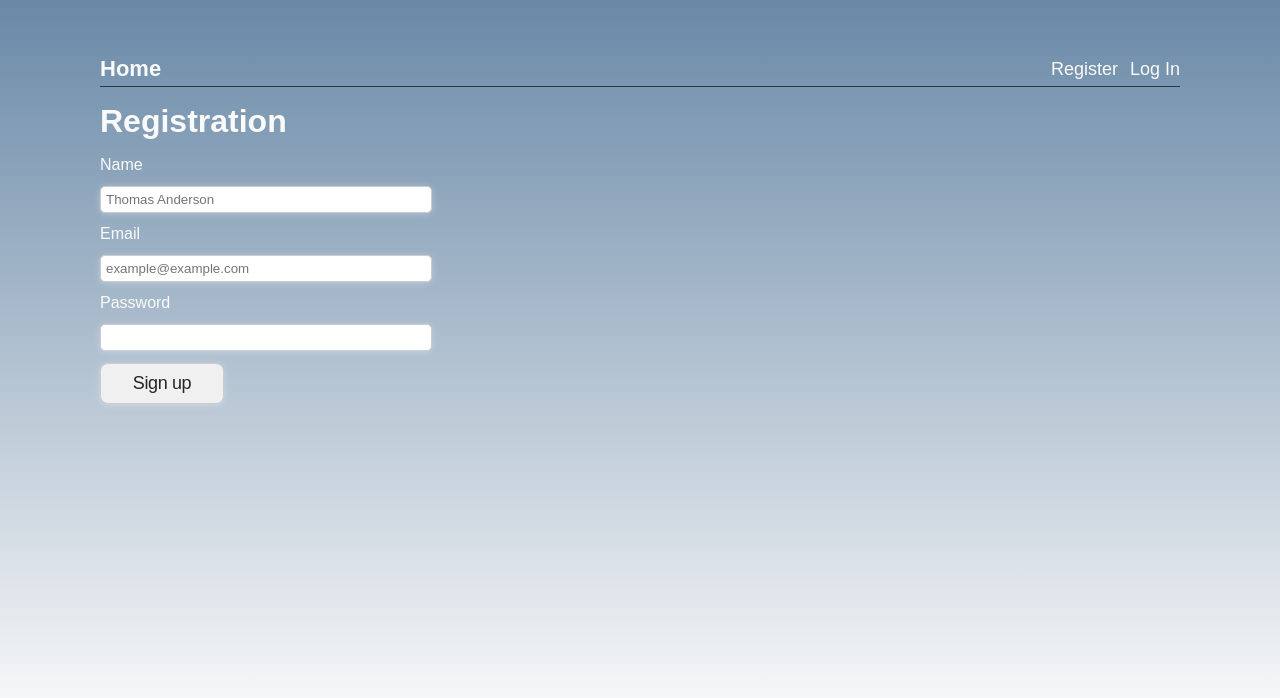
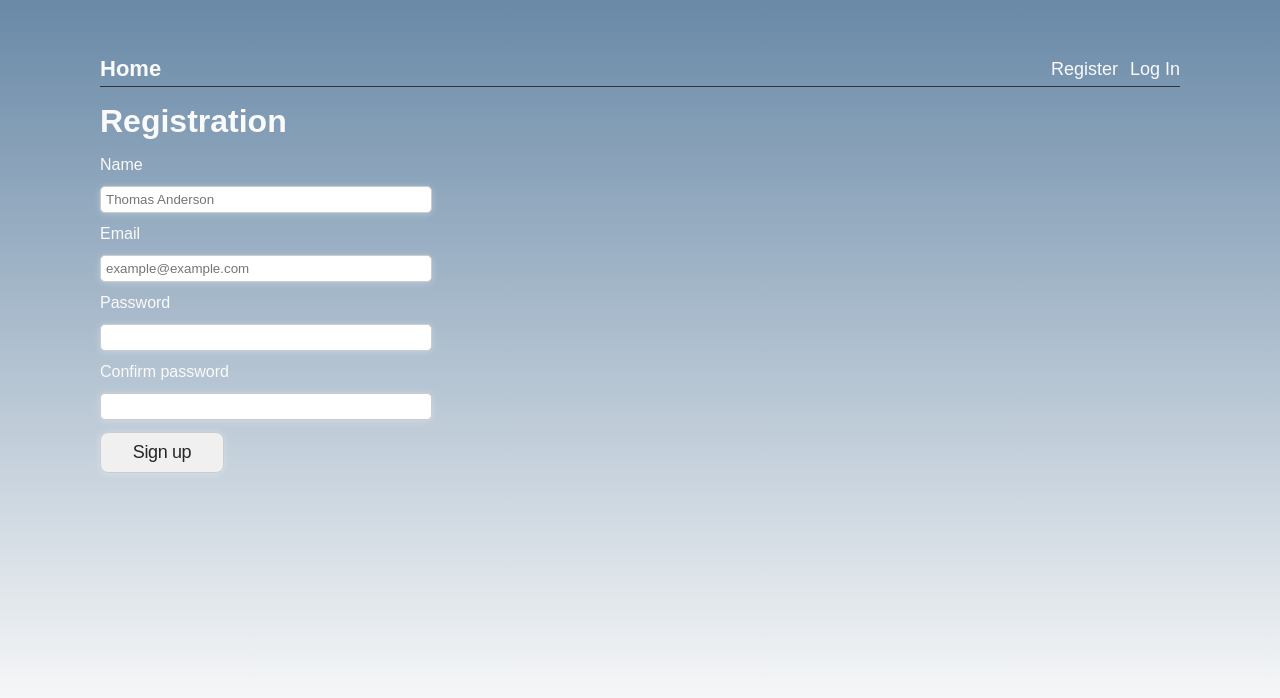
Before and after one commit to grizeus/goit-react-hw-08, a React (Vite) app: page /registration in a window 1280 px wide. Shown: the top 698 px of the page. Built offline with nearby package versions, Linux system fonts and the light colour scheme.

Commit message:
[Fix]Registration page (#17)

```diff
--- a/src/components/CustomForm/CustomForm.jsx
+++ b/src/components/CustomForm/CustomForm.jsx
@@ -1,6 +1,5 @@
 import { useDispatch } from "react-redux";
 import { Formik, Form } from "formik";
-import toast from "react-hot-toast";
 
 import MainButton from "../MainBtn/MainBtn";
 import styles from "./CustomForm.module.css";
@@ -17,11 +16,9 @@ const CustomForm = ({
   const handleSubmit = (values, actions) => {
     try {
       dispatch(onSubmit(values));
-      toast.success("Success!");
       actions.resetForm();
     } catch (error) {
       console.log(error);
-      toast.error("Something went wrong!");
     }
   };
 
--- a/src/components/CustomForm/CustomForm.module.css
+++ b/src/components/CustomForm/CustomForm.module.css
@@ -20,7 +20,7 @@
 .input:focus,
 .input:hover {
   outline: none;
-  background: #ccc;
+  background-color: #d5edfd;
 }
 
 .error {
--- a/src/components/Navigation/Navigation.module.css
+++ b/src/components/Navigation/Navigation.module.css
@@ -13,9 +13,9 @@
 
 .link:hover,
 .link:focus {
-  color: #007bff;
+  color: #ffe0ab;
 }
 
 .link.active {
-  color: #0056b3;
+  color: #123152;
 }
--- a/src/components/RegistrationForm/RegistrationForm.jsx
+++ b/src/components/RegistrationForm/RegistrationForm.jsx
@@ -10,6 +10,7 @@ const initialRegister = {
   name: "",
   email: "",
   password: "",
+  confirmPassword: "",
 };
 
 const validationSchema = Yup.object().shape({
@@ -22,6 +23,9 @@ const validationSchema = Yup.object().shape({
     .min(8, "Too short!")
     .max(35, "Too long!")
     .required("Required"),
+  confirmPassword: Yup.string()
+    .oneOf([Yup.ref("password"), null], "Passwords must match")
+    .required("Required"),
 });
 
 const RegistrationForm = () => {
@@ -29,6 +33,7 @@ const RegistrationForm = () => {
   const nameID = useId();
   const emailID = useId();
   const passwordID = useId();
+  const confirmPasswordID = useId();
 
   return (
     <CustomForm
@@ -65,6 +70,15 @@ const RegistrationForm = () => {
         id={passwordID}
       />
       <ErrorMessage className={styles.error} name="password" component="span" />
+
+      <label htmlFor={confirmPasswordID}>Confirm password</label>
+      <Field
+        className={styles.input}
+        type="password"
+        name="confirmPassword"
+        id={confirmPasswordID}
+      />
+      <ErrorMessage className={styles.error} name="confirmPassword" component="span" />
     </CustomForm>
   );
 };
--- a/src/pages/ContactsPage/ContactsPage.jsx
+++ b/src/pages/ContactsPage/ContactsPage.jsx
@@ -1,4 +1,5 @@
 import { useDispatch, useSelector } from "react-redux";
+import { PiAddressBookFill } from "react-icons/pi";
 import { useEffect } from "react";
 
 import SearchBox from "../../components/SearchBox/SearchBox";
@@ -10,6 +11,7 @@ import { selectError, selectIsLoading } from "../../redux/contacts/selectors";
 import { Toaster } from "react-hot-toast";
 import PageTitle from "../../components/PageTitle/PageTitle";
 
+import styles from "./ContactsPage.module.css";
 const ContactsPage = () => {
   const isLoading = useSelector(selectIsLoading);
   const error = useSelector(selectError);
@@ -21,7 +23,10 @@ const ContactsPage = () => {
   return (
     <section title="contacts page">
       <Toaster position="top-right" toastOptions={{ duration: 3000 }} />
+      <div className={styles["title-block"]}>
+      <PiAddressBookFill className={styles.icon} />
       <PageTitle title="Phone book" />
+      </div>
       <SearchBox />
       {isLoading && !error && <Loader />}
       {error && <Error message={error} />}
--- /dev/null
+++ b/src/pages/ContactsPage/ContactsPage.module.css
@@ -0,0 +1,12 @@
+.title-block {
+  display: flex;
+  flex-direction: row;
+  align-items: flex-baseline;
+  gap: 8px;
+}
+
+.icon {
+  fill: #ffe0ab;
+  width: 34px;
+  height: 34px;
+}
--- a/src/pages/RegistrationPage/RegistrationPage.jsx
+++ b/src/pages/RegistrationPage/RegistrationPage.jsx
@@ -1,9 +1,12 @@
+import { Toaster } from "react-hot-toast";
+
 import PageTitle from "../../components/PageTitle/PageTitle";
 import RegistrationForm from "../../components/RegistrationForm/RegistrationForm";
 
 const RegistrationPage = () => {
   return (
     <section title="registration page">
+      <Toaster position="top-right" toastOptions={{ duration: 3000 }} />
       <PageTitle title="Registration" />
       <RegistrationForm />
     </section>
--- a/src/redux/auth/operations.js
+++ b/src/redux/auth/operations.js
@@ -1,5 +1,6 @@
 import { createAsyncThunk } from "@reduxjs/toolkit";
 import instanceContacts from "../../api/api";
+import toast from "react-hot-toast";
 
 
 const setAuthHeader = token => {
@@ -16,8 +17,10 @@ export const register = createAsyncThunk(
     try {
       const res = await instanceContacts.post("/users/signup", credentials);
       setAuthHeader(res.data.token);
+      toast.success("Success register!");
       return res.data;
     } catch (e) {
+      toast.error(e.message);
       return thunkAPI.rejectWithValue(e.message);
     }
   }
@@ -29,8 +32,10 @@ export const logIn = createAsyncThunk(
     try {
       const res = await instanceContacts.post("/users/login", credentials);
       setAuthHeader(res.data.token);
+      toast.success("Success login!");
       return res.data;
     } catch (e) {
+      toast.error(e.message);
       return thunkAPI.rejectWithValue(e.message);
     }
   }
```
